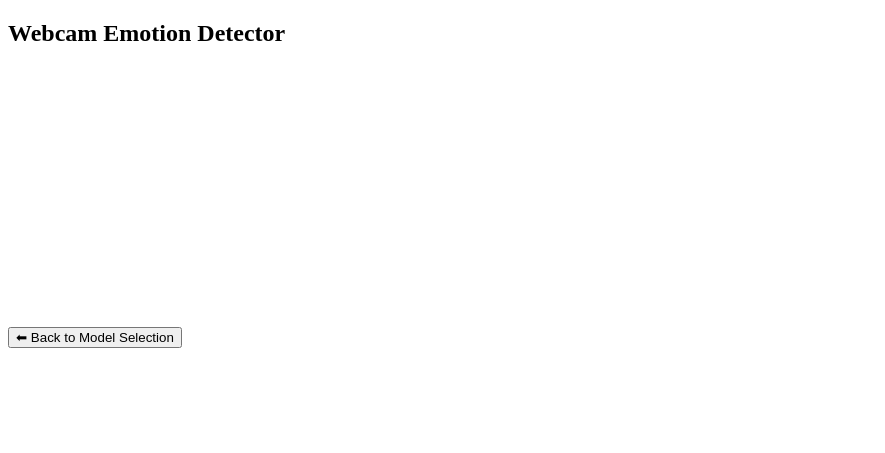
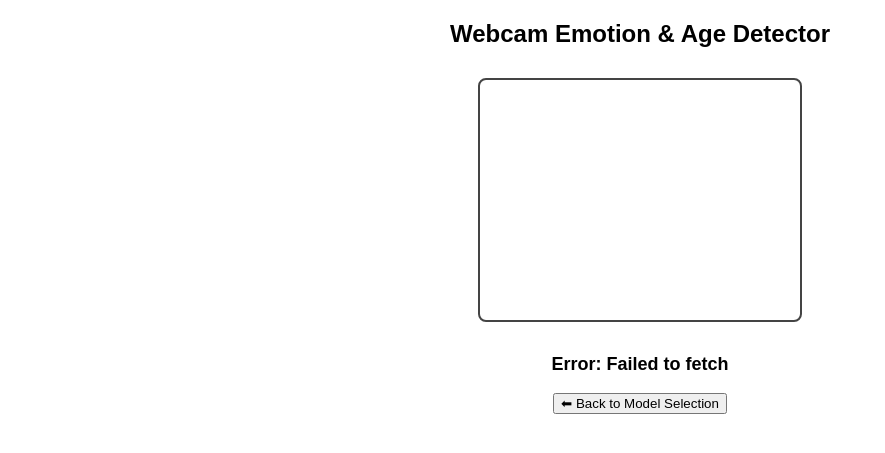
Before and after one commit to kalpit-sharma-dev/face-emotion-detection, a Flask app: page /vit in a window 1280 px wide. Shown: the top 453 px of the page, without its empty margins (0-885 px from the left). Run offline with Flask 3, Linux system fonts and the light colour scheme; parts of the project's set-up code (start-up, migrations or seed data) failed here and were passed over.

Commit message:
fixing alignment

```diff
--- a/app.py
+++ b/app.py
@@ -1,6 +1,6 @@
 from flask import Flask, request, jsonify , render_template , Response
 from flask_cors import CORS
-from models.clip_emotion import detect_emotion
+from models.clip_emotion import detect_emotion , detect_age
 import cv2
 from camera import VideoCamera
 import os
@@ -59,7 +59,8 @@
 
     try:
         emotion, scores = detect_emotion(filepath)
-        return jsonify({"emotion": emotion, "scores": scores})
+        age, age_scores = detect_age(filepath)
+        return jsonify({"emotion": emotion, "scores": scores, "age": age})
     except Exception as e:
         return jsonify({"error": str(e)}), 500
 
--- a/models/clip_emotion.py
+++ b/models/clip_emotion.py
@@ -7,6 +7,9 @@
 model, preprocess = clip.load("ViT-B/32", device=device)
 
 EMOTION_LABELS = ["happy", "sad", "angry", "surprised", "neutral", "disgusted", "fearful"]
+AGE_LABELS = [
+    "a child", "a teenager", "a young adult", "a middle-aged person", "an elderly person"
+]
 
 def detect_emotion(image_path):
     image = preprocess(Image.open(image_path)).unsqueeze(0).to(device)
@@ -21,3 +24,15 @@
     result = dict(zip(EMOTION_LABELS, probs.tolist()))
     top_emotion = max(result, key=result.get)
     return top_emotion, result
+
+def detect_age(image_path):
+    image = preprocess(Image.open(image_path)).unsqueeze(0).to(device)
+    text_inputs = torch.cat([clip.tokenize(f"This is {label}") for label in AGE_LABELS]).to(device)
+
+    with torch.no_grad():
+        logits_per_image, _ = model(image, text_inputs)
+        probs = logits_per_image.softmax(dim=-1).cpu().numpy().flatten()
+
+    result = dict(zip(AGE_LABELS, probs.tolist()))
+    top_age = max(result, key=result.get)
+    return top_age, result
--- a/templates/vit.html
+++ b/templates/vit.html
@@ -1,25 +1,51 @@
 <!DOCTYPE html>
 <html>
 <head>
-  <title>Emotion Detection via ViT</title>
+  <title>Emotion & Age Detection via ViT</title>
+  <style>
+    body {
+      font-family: Arial, sans-serif;
+      text-align: center;
+    }
+    #video, #canvas {
+      border: 2px solid #444;
+      border-radius: 8px;
+      margin: 10px;
+    }
+    #result {
+      font-size: 18px;
+      font-weight: bold;
+    }
+  </style>
 </head>
 <body>
-  <h2>Webcam Emotion Detector</h2>
+  <h2>Webcam Emotion & Age Detector</h2>
+
   <video id="video" width="320" height="240" autoplay></video>
   <canvas id="canvas" width="320" height="240" style="display:none;"></canvas>
-  <p id="emotion"></p>
+
+  <p id="result">Waiting for detection...</p>
+
+  <button onclick="window.location.href='http://127.0.0.1:7860/'">
+    ⬅ Back to Model Selection
+  </button>
+
   <script>
     const video = document.getElementById("video");
     const canvas = document.getElementById("canvas");
     const context = canvas.getContext("2d");
-    const emotionText = document.getElementById("emotion");
+    const resultText = document.getElementById("result");
 
+    // Start video stream
     navigator.mediaDevices.getUserMedia({ video: true }).then(stream => {
       video.srcObject = stream;
     });
 
     setInterval(() => {
+      // Draw current video frame to canvas
       context.drawImage(video, 0, 0, canvas.width, canvas.height);
+
+      // Convert to blob and send to backend
       canvas.toBlob(blob => {
         const formData = new FormData();
         formData.append("frame", blob, "frame.jpg");
@@ -30,11 +56,17 @@
         })
         .then(response => response.json())
         .then(data => {
-          emotionText.textContent = "Detected Emotion: " + data.emotion;
+              resultText.innerHTML = `
+              Detected Emotion: <strong>${data.emotion}</strong><br>
+              Estimated Age Group: <strong>${data.age}</strong>
+            `;
+
+        })
+        .catch(err => {
+          resultText.textContent = "Error: " + err.message;
         });
       }, "image/jpeg");
-    }, 300); // every 3 seconds
+    }, 300); // Every 3 seconds
   </script>
-  <button onclick="window.location.href='http://127.0.0.1:7860/'">⬅ Back to Model Selection</button>
 </body>
 </html>
```
Also changed, not shown: templates/cnnkeras.html (+17 -2 lines), templates/index.html (+15 -0 lines), temp_frames/frame.jpg.
